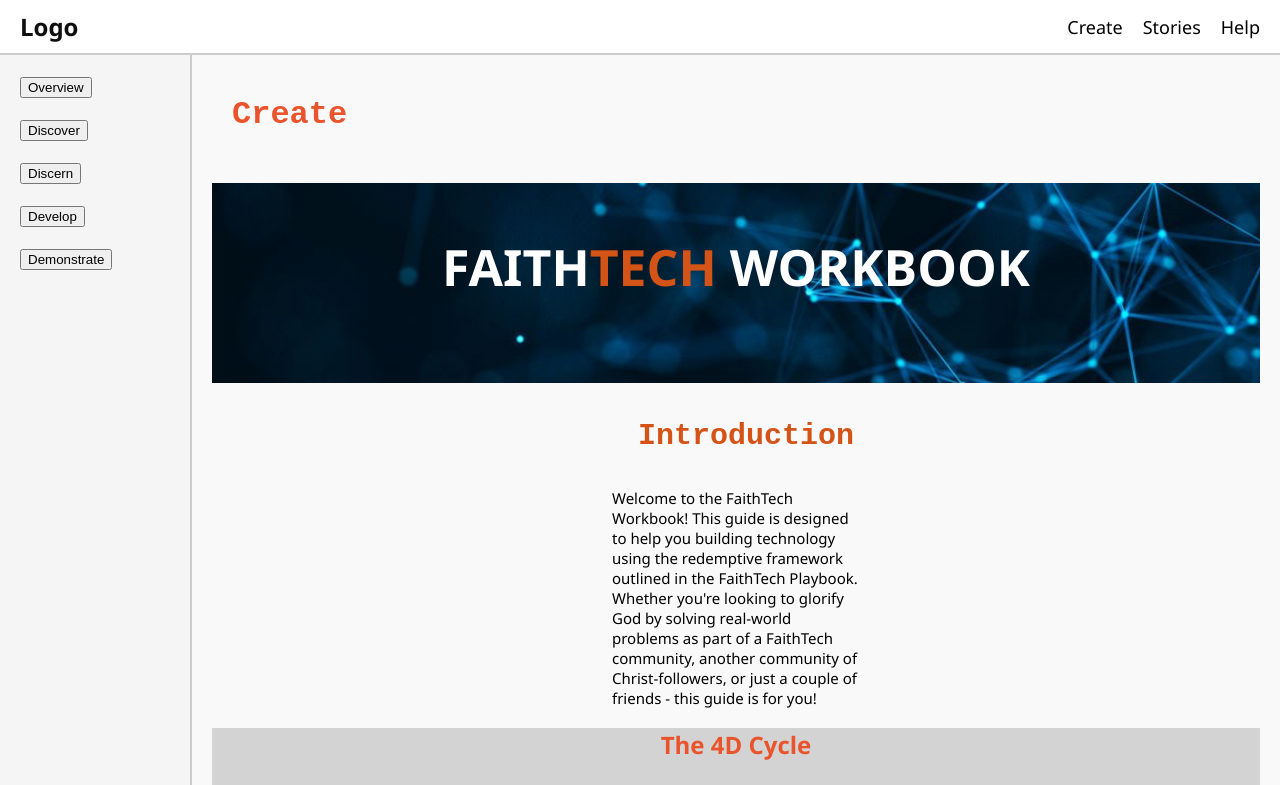
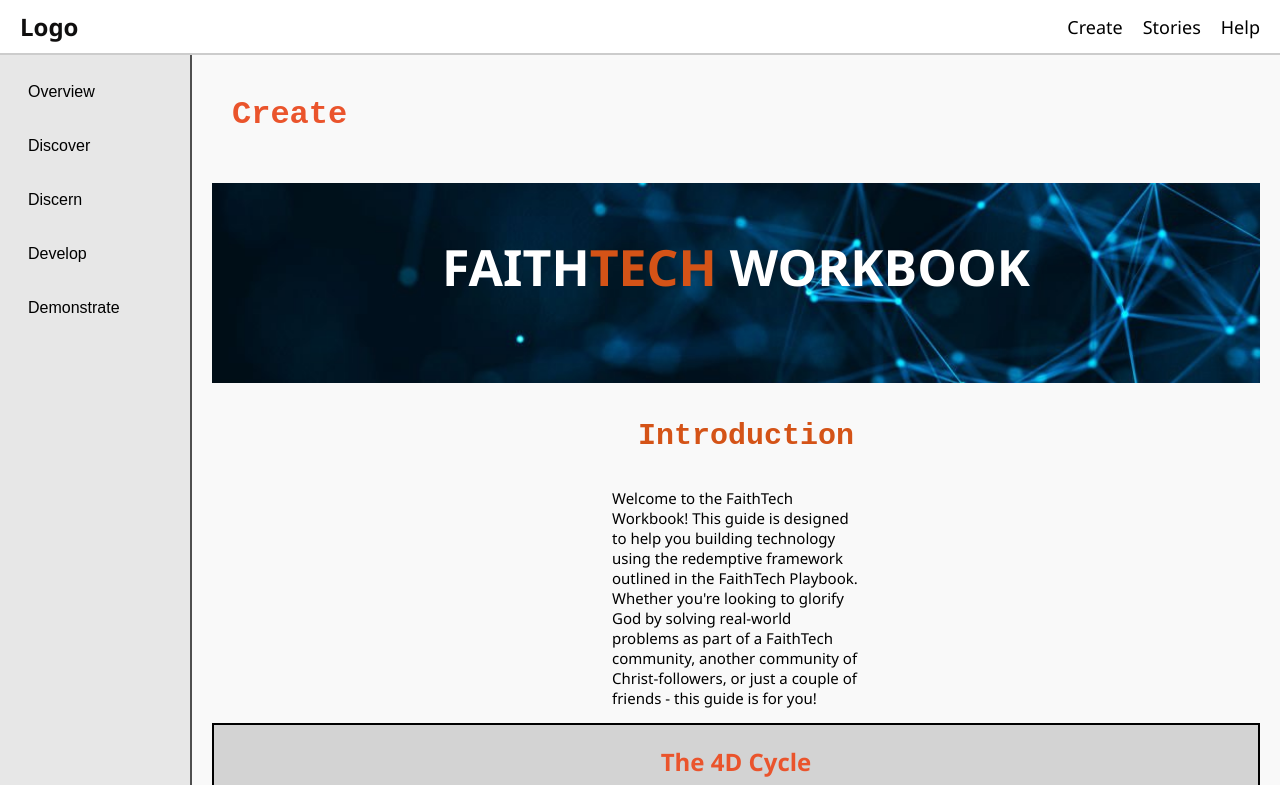
Before and after one commit to faithTechProject/production-code, a React (Create React App) app in the folder client/: page /#/create in a window 1280 px wide. Shown: the top 785 px of the page. Built offline with nearby package versions, Linux system fonts and the light colour scheme.

Commit message:
dropdown_menu

```diff
--- a/client/src/pages/4DcycleStyle.css
+++ b/client/src/pages/4DcycleStyle.css
@@ -3,6 +3,7 @@
 	color: black;
 	background-color: lightgrey;
 	text-align: center;
+	border: 2px solid black;
 }
 
 .s4dcycle h2{
--- a/client/src/pages/stylesheets/table_of_contents.css
+++ b/client/src/pages/stylesheets/table_of_contents.css
@@ -4,16 +4,21 @@
   left: 0;
   width: 150px;
   height: 100vh;
-    background-color: #f5f5f5;
+  background-color: #e7e7e7;
   padding: 20px;
-    border-right: 2px solid #ccc;
+  border-right: 2px solid #4f4f4f;
   overflow-y: auto;
   display: inline-block;
 }
 
+.hero_Table_of_contents .contents{
+  position: fixed;
+  z-index: 1000;
+
+}
+
 /* List styling */
 .hero_Table_of_contents ul {
-    position: fixed;
   list-style-type: none;
   padding: 0;
   margin: 0;
@@ -22,14 +27,71 @@
 
 .hero_Table_of_contents li {
   margin-bottom: 20px;
+
 }
 
-  .hero_Table_of_contents li a {
-    text-decoration: none;
-    color: #333;
-    font-size: 18px;
-  }
 
 .hero_Table_of_contents li a:hover {
   color: #007bff;
 }
+
+.hero_Table_of_contents .toc_menu .dropdown_menu .menu-links{
+  border: 5px solid black;
+}
+
+/* Dropdown Menu */
+
+.toc-menu {
+  list-style-type: none;
+  padding: 0;
+}
+
+.toc-menu li {
+  margin: 5px 0;
+}
+
+.dropdown {
+  position: relative;
+  display: inline-block;
+  text-align: left;
+}
+
+.dropbtn {
+  background-color: #e7e7e7;
+  color: black;
+  padding: 8px;
+  font-size: 16px;
+  border: none;
+  cursor: pointer;
+  min-width: 160px;
+  text-align: left;
+}
+
+.dropbtn:focus {
+  outline: none;
+}
+
+.dropdown-content {
+  position: sticky;
+  display: block;
+  min-width: 160px;
+  z-index: 1;
+  padding-left: 9px;
+
+}
+
+.dropdown-content.show {
+  opacity: 1;
+  visibility: visible;
+}
+
+.dropdown-content a {
+  color: black;
+  padding: 8px 12px;
+  text-decoration: none;
+  display: block;
+}
+
+.dropdown-content a:hover {
+  background-color: #f1f1f1;
+}
```
Lines whose indentation alone changed are shown as unchanged.
